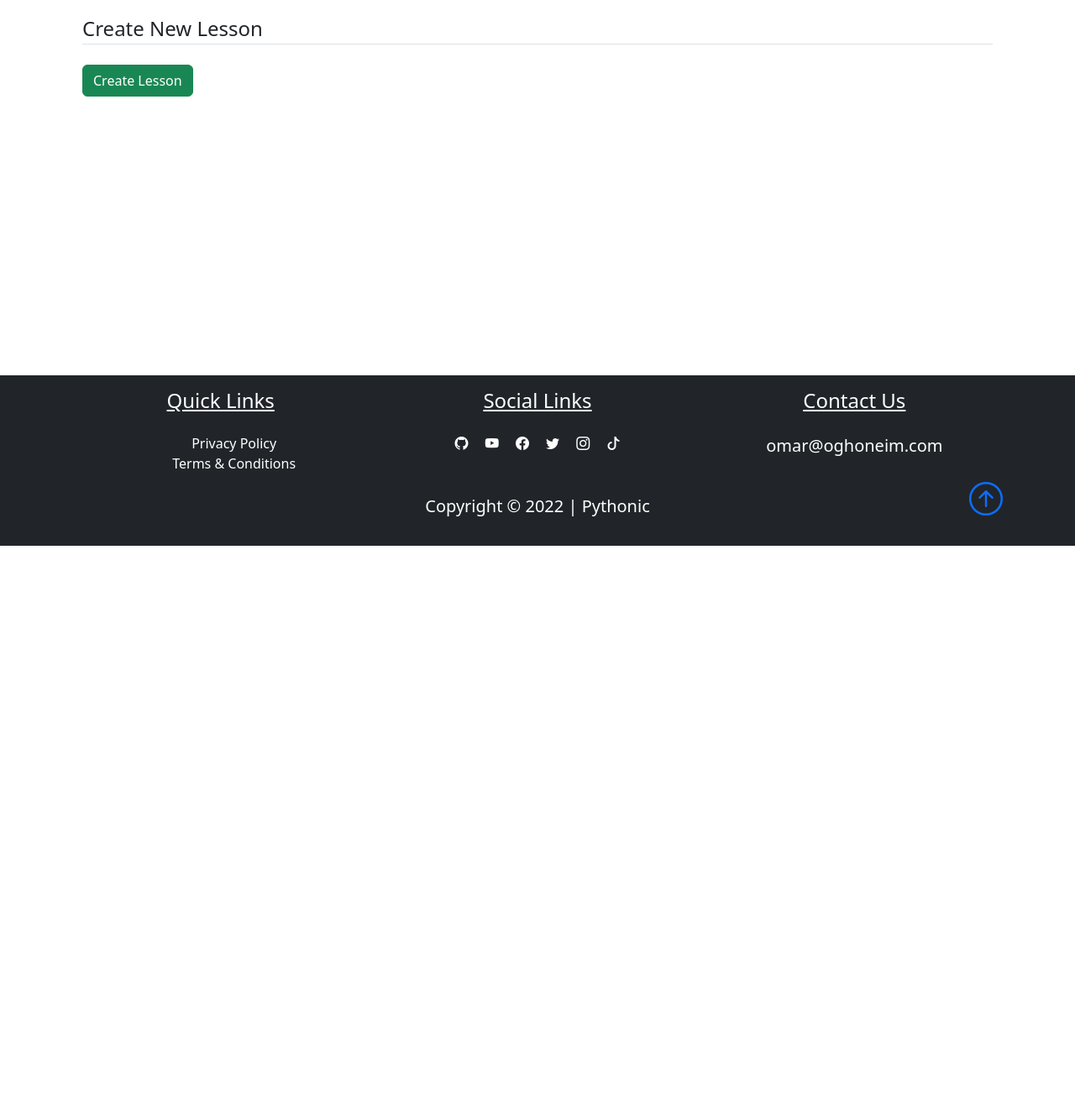
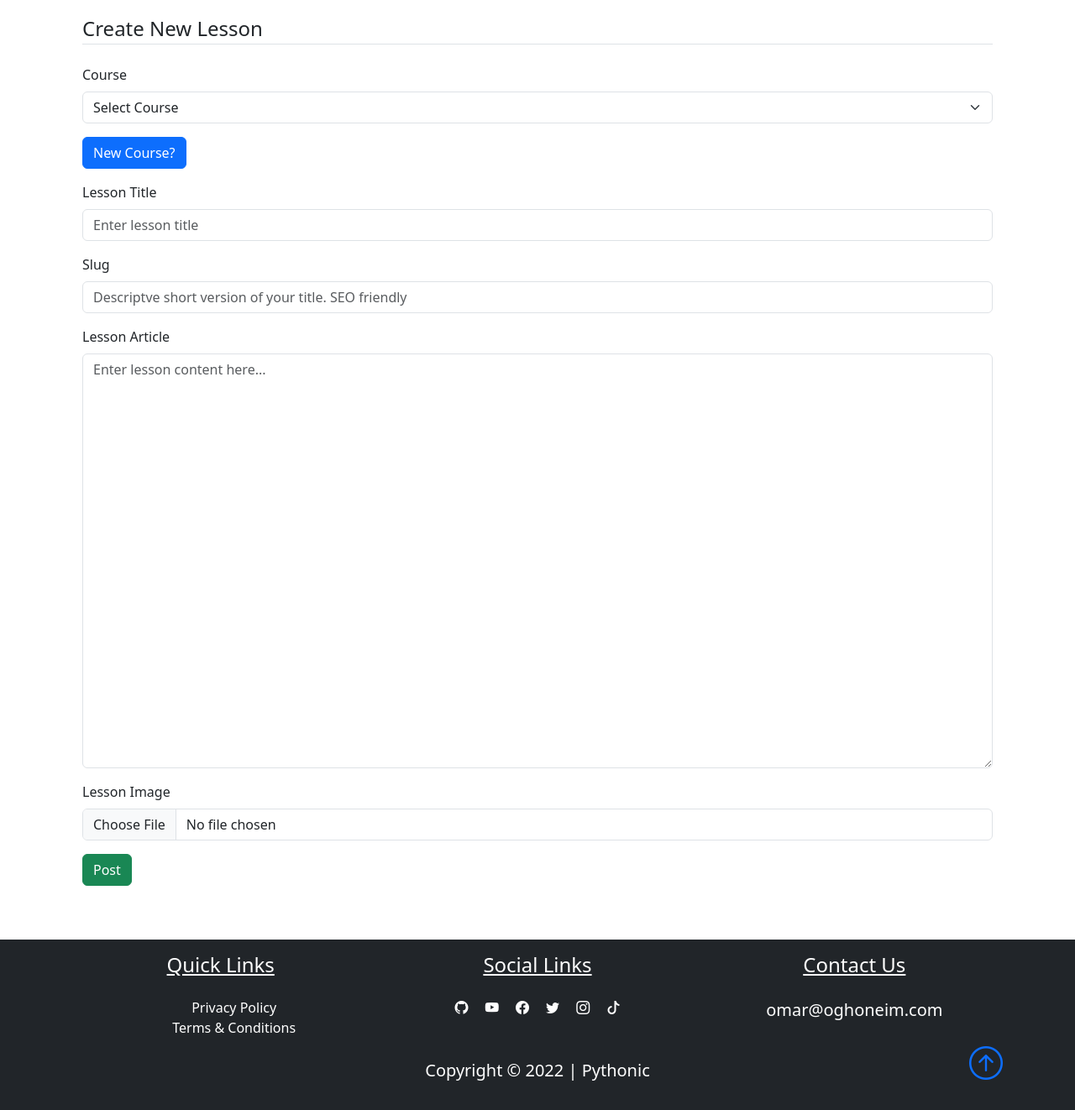
Before and after one commit to KhalilAmamri/CodeFlow, a Flask app: page /dashboard/new_lesson in a window 1280 px wide. Shown: the part 150-1472 px from the top of the page at 84% size. Before the commit the page ends 800 px from the top, so only its background shows below. Run offline with Flask 3, Linux system fonts and the light colour scheme; a user stored in the database is signed in; some libraries are stand-ins or nearby versions.

Commit message:
Update new_lesson.html to include frontend-only modal for course creation.

```diff
--- a/pythonic/templates/new_lesson.html
+++ b/pythonic/templates/new_lesson.html
@@ -6,13 +6,78 @@
         {{ new_lesson_form.hidden_tag() }}
         <fieldset class="form-group">
             <legend class="border-bottom mb-4">Create New Lesson</legend>
+            <div class="mb-3">
+                <label for="course" class="form-label">Course</label>
+                <select class="form-select">
+                    <option selected>Select Course</option>
+                    <option value="1">Python Basics</option>
+                    <option value="2">Advanced Python</option>
+                    <option value="3">Data Science with Python</option>
+                </select>
+                <button type="button" class="btn btn-primary mt-3" data-bs-toggle="modal" data-bs-target="#newCourse">
+                New Course?
+            </button>
+            </div>
+            <div class="mb-3">
+                <label for="title" class="form-label">Lesson Title</label>
+                <input type="text" class="form-control" id="title" name="title" placeholder="Enter lesson title">
+            </div>
+            <div class="mb-3">
+                <label for="content" class="form-label">Slug</label>
+                <input type="slug" class="form-control" id="title" name="slug" placeholder="Descriptve short version of your title. SEO friendly">
+            </div>
+            <div class="mb-3">
+                <label for="content" class="form-label">Lesson Article</label>
+                <textarea class="form-control" id="Lesson" name="content" rows="20" placeholder="Enter lesson content here..."></textarea>
+            </div>
+            <div class="mb-3">
+                <label for="LessonImg" class="form-label">Lesson Image</label>
+                <input type="file" class="form-control" id="LessonImg" name="lesson_img" placeholder="Upload lesson image">
+            </div>
             <div class="form-group">
                 <div class="col-12">
-                    <button class="btn btn-success" type="submit">Create Lesson</button>
+                    <button class="btn btn-success" type="submit">Post</button>
                 </div>
             </div>
         </fieldset>
     </form>
+    <!-- Modal for New Course -->
+    <div class="modal fade" id="newCourse" tabindex="-1" aria-labelledby="newCourseModal" aria-hidden="true">
+        <div class="modal-dialog">
+            <div class="modal-content">
+                <div class="modal-header">
+                    <h5 class="modal-title" id="newCourseModal">Create New Course</h5>
+                    <button type="button" class="btn-close" data-bs-dismiss="modal" aria-label="Close"></button>
+                </div>
+                <div class="modal-body">
+                    <!-- Messages placeholder -->
+                    <div class="alert alert-info" style="display: none;">
+                        This is where messages would appear
+                    </div>
+
+                    <form>
+                        <input type="hidden" name="csrf_token" value="test_token">
+                        <div class="mb-3">
+                            <label class="form-control-label">Course Title</label>
+                            <input type="text" class="form-control" placeholder="Enter course title">
+                        </div>
+                        <div class="mb-3">
+                            <label class="form-control-label">Description</label>
+                            <textarea class="form-control" placeholder="Enter course description"></textarea>
+                        </div>
+                        <div class="mb-3">
+                            <label class="form-control-label">Icon</label>
+                            <input type="file" class="form-control" placeholder="Upload course icon">
+                        </div>
+                        <div class="modal-footer">
+                            <button type="button" class="btn btn-secondary" data-bs-dismiss="modal">Close</button>
+                            <button type="button" class="btn btn-primary">Create Course</button>
+                        </div>
+                    </form>
+                </div>
+            </div>
+        </div>
+    </div>
 </div>
 
 {% endblock new_lesson %}
```
